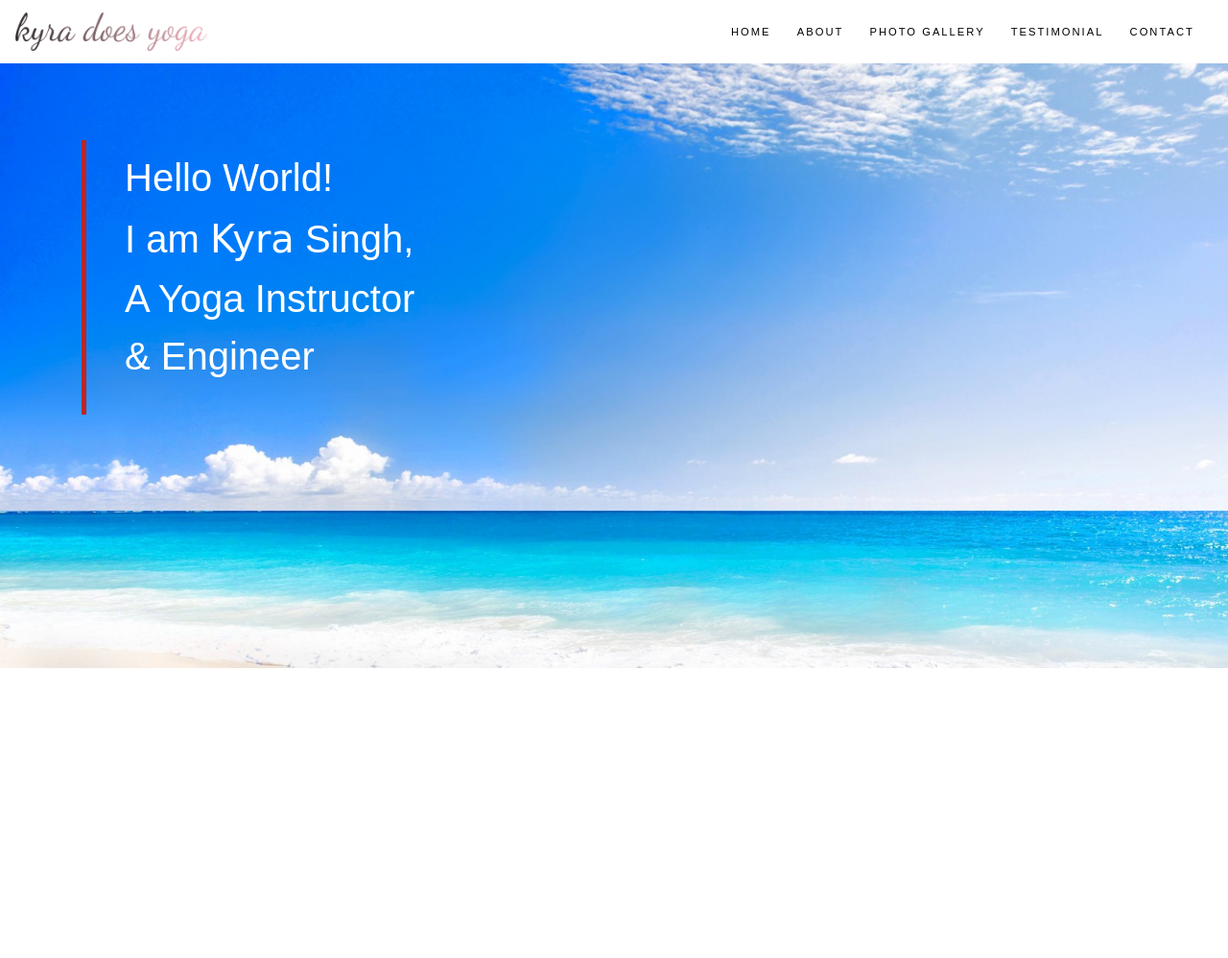
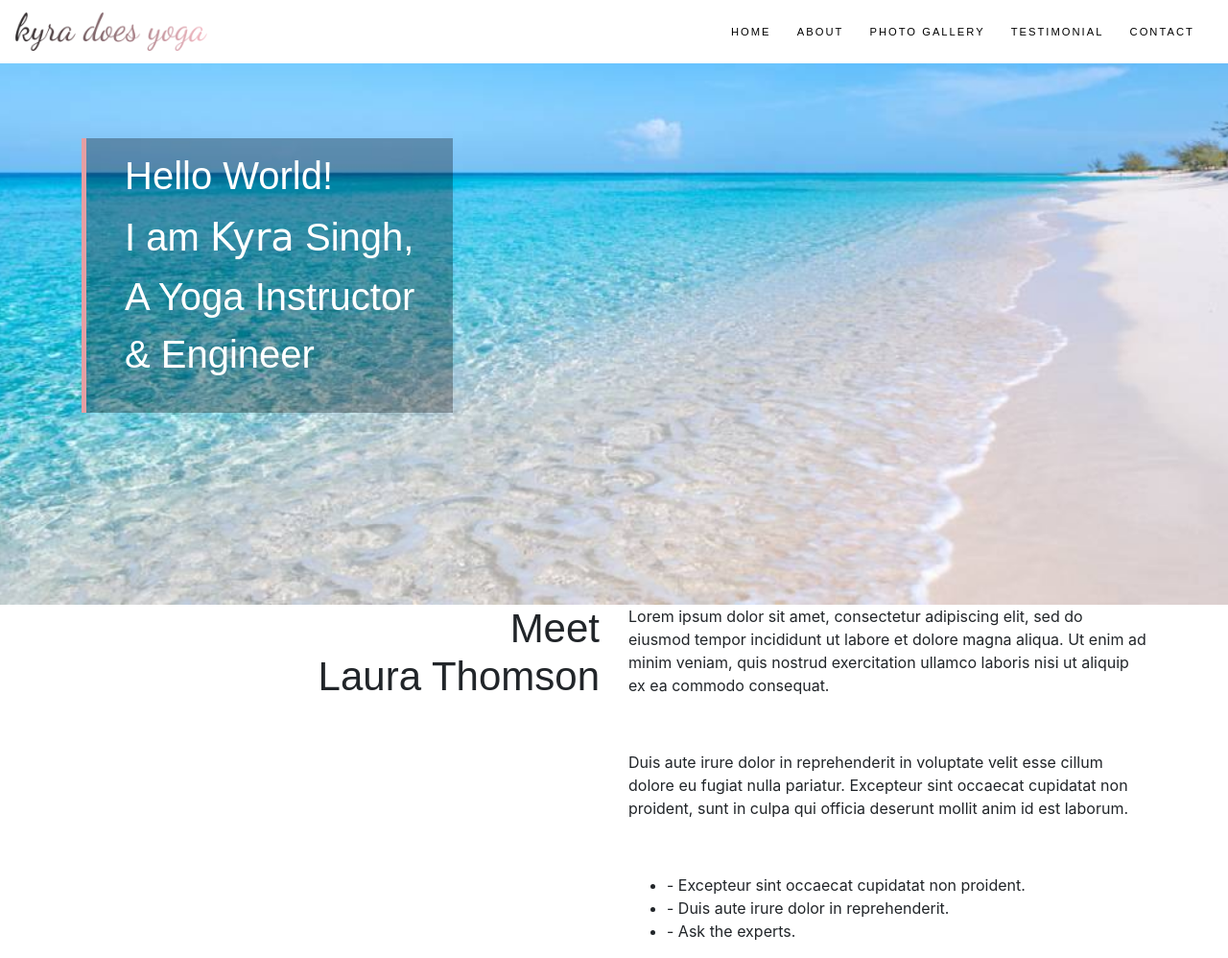
Before and after one commit to kks820/kks820.github.io, a plain HTML site: page index.html in a window 1280 px wide. Shown: the whole page at 96% size. Before the commit the page ends 800 px from the top, so only its background shows below. Drawn offline with nearby package versions, Linux system fonts and the light colour scheme.

Commit message:
Add background to text.

```diff
--- a/css/main.css
+++ b/css/main.css
@@ -1,4 +1,5 @@
 body {
+  height: 100%;
 }
 /*--- navigation bar ---*/
 .navbar {
@@ -29,17 +30,28 @@ body {
 
 /*---- landing ----*/
 .landing {
-  background: url('../resources/beach.jpg') no-repeat fixed;
+  background: url('../resources/beach3.jpg') no-repeat fixed;
   background-size: cover;
   min-height: 630px;
   position: relative;
+
+    /* Full height */
+  height: 100%;
+
+  /* Create the parallax scrolling effect */
+  background-attachment: fixed;
+  background-position: center;
+  background-repeat: no-repeat;
+  background-size: cover;
 }
 
 .banner-text {
-  border-left: 5px solid #BE2525;
+  border-left: 5px solid #e59fa3;
   padding: 15px 40px;
   color: #fff;
-  margin-top: 80px;
+  margin-top: 13%;
+  display: inline-block;
+  background: rgba(0, 0, 0, 0.3); /* Black background with 0.5 opacity */
 }
 
 .banner-text h2, .banner-text p {
@@ -56,3 +68,20 @@ body {
   margin-left: auto;
   margin-right: auto;
 }
+
+@media only screen and (max-device-width: 1366px) {
+  .parallax {
+    background-attachment: scroll;
+  }
+}
+
+/*--- about ------*/
+.title-text {
+  font-family: "futura-pt", sans-serif;
+  font-size: 42px;
+  line-height: 1.2em;
+  text-transform: none;
+  letter-spacing: 0px;
+  font-weight: 300;
+  font-style: normal;
+}
--- a/index.html
+++ b/index.html
@@ -10,7 +10,7 @@
     <link rel="stylesheet" type="text/css" href="css/main.css">
 
 
-    <nav class="navbar navbar-expand-md">
+    <nav class="navbar navbar-expand-md fixed-top">
       <a class="navbar-brand" href="#"><img src='resources/text_logo.png' height="40" width="200"/></a>
       <button class="navbar-toggler navbar-light" type="button" data-toggle="collapse" data-target="#main-navigation">
         <span class="navbar-toggler-icon"></span>
@@ -53,6 +53,30 @@
           </div>
         </div>
       </div>
+    <section id="about" class="section-padding wow fadeIn delay-05s">
+    <div class="container">
+      <div class="row">
+        <div class="col-md-6 text-right">
+          <h2 class="title-text">
+            Meet<br><span class="deco">Laura</span> Thomson
+          </h2>
+        </div>
+        <div class="col-md-6 text-left">
+          <div class="about-text">
+            <p>Lorem ipsum dolor sit amet, consectetur adipiscing elit, sed do eiusmod tempor incididunt ut labore et dolore magna aliqua. Ut enim ad minim veniam, quis nostrud exercitation ullamco laboris nisi ut aliquip ex ea commodo consequat.</p>
+            <p>&nbsp;</p>
+            <p>Duis aute irure dolor in reprehenderit in voluptate velit esse cillum dolore eu fugiat nulla pariatur. Excepteur sint occaecat cupidatat non proident, sunt in culpa qui officia deserunt mollit anim id est laborum.</p>
+            <p>&nbsp;</p>
+            <ul class="abt-list">
+              <li>- Excepteur sint occaecat cupidatat non proident.</li>
+              <li>- Duis aute irure dolor in reprehenderit.</li>
+              <li>- Ask the experts.</li>
+            </ul>
+          </div>
+        </div>
+      </div>
+    </div>
+  </section>
     <!-- Optional JavaScript -->
     <!-- jQuery first, then Popper.js, then Bootstrap JS -->
     <script src="https://code.jquery.com/jquery-3.3.1.slim.min.js" integrity="sha384-q8i/X+965DzO0rT7abK41JStQIAqVgRVzpbzo5smXKp4YfRvH+8abtTE1Pi6jizo" crossorigin="anonymous"></script>
```
Also changed, not shown: css/custom.css (deleted, +0 -19 lines), resources/beach3.jpg (added).
